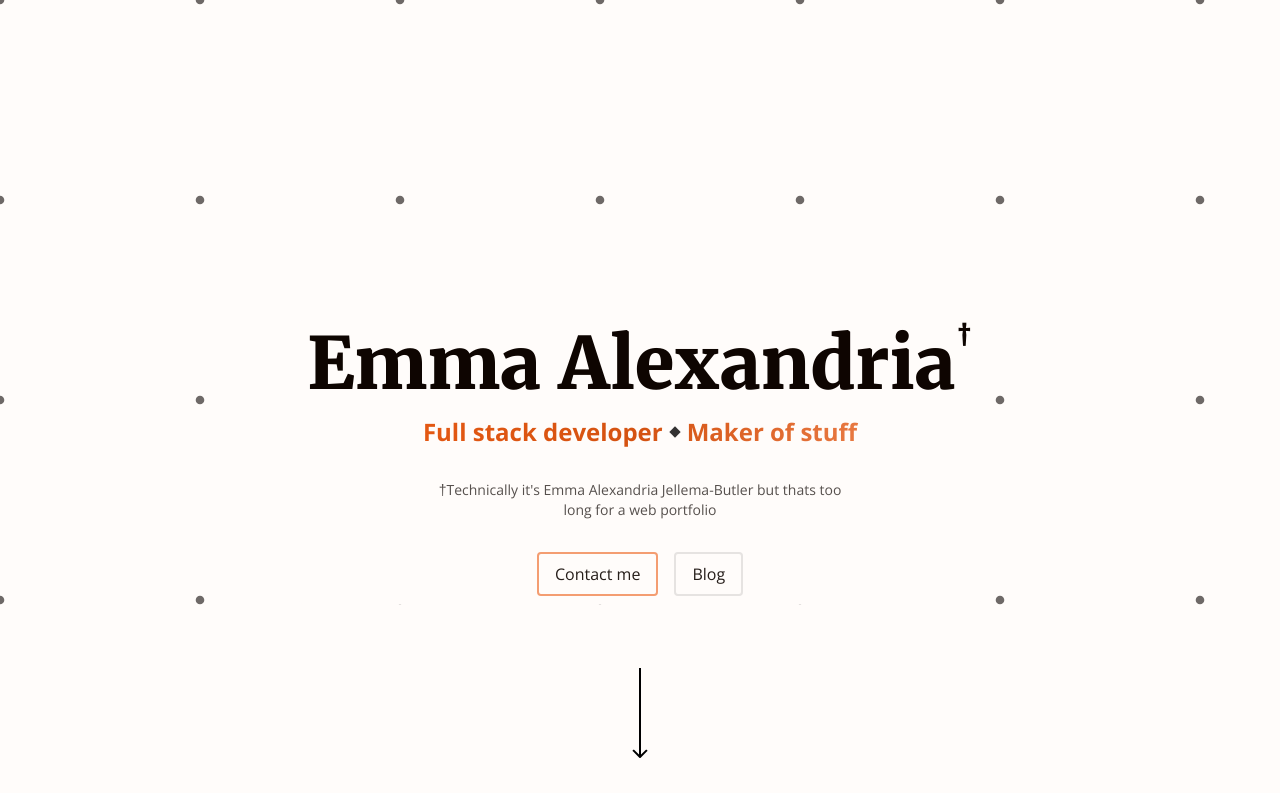
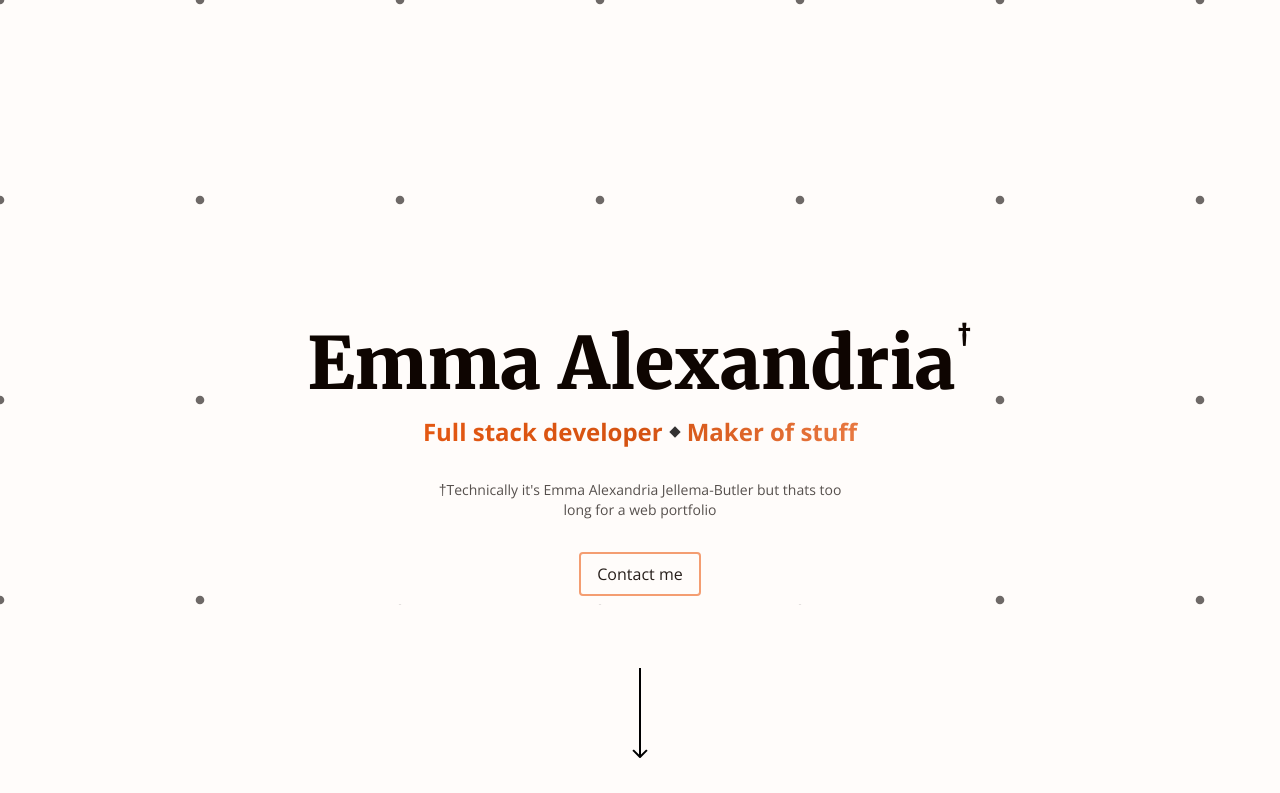
Before and after one commit to emmalexandria/portfolio, a Next.js app: page / in a window 1280 px wide. Shown: the top 793 px of the page. Built offline with nearby package versions, Linux system fonts and the light colour scheme.

Commit message:
remove blog button

```diff
--- a/app/FirstPage.tsx
+++ b/app/FirstPage.tsx
@@ -39,7 +39,6 @@ export default function FirstPage() {
                         </p>
                         <span className='flex flex-col w-max mx-auto md:flex-row justify-center space-y-4 md:space-y-0 md:space-x-4 mt-8'>
                             <ContactButton elementID='contactme'>Contact me</ContactButton>
-                            <BlogButton href="https://blog.emmalexandria.dev">Blog</BlogButton>
                         </span>
                     </div>
                     <div className="w-4 mx-auto mb-16 mt-16 hidden sm:block">
```
